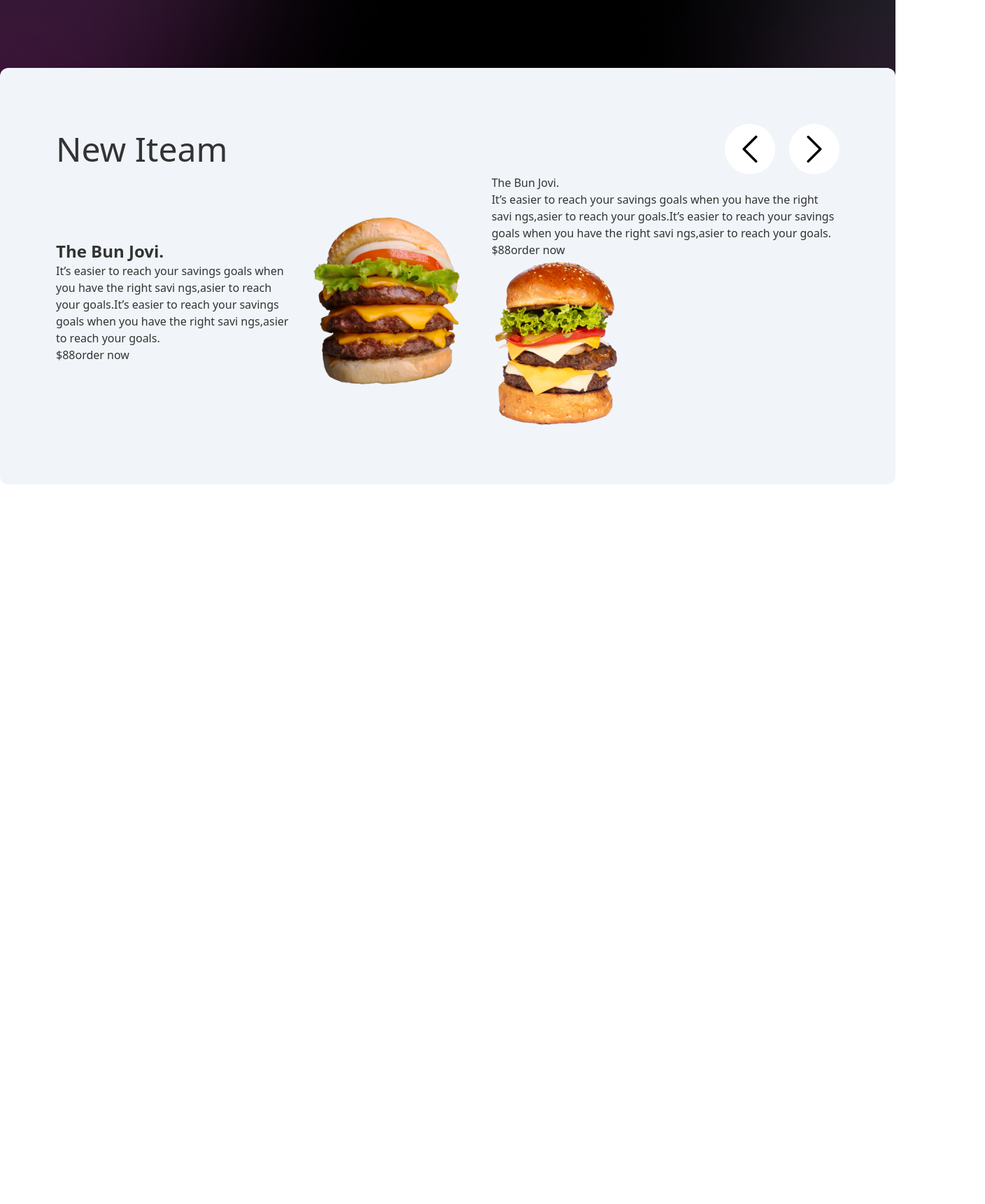
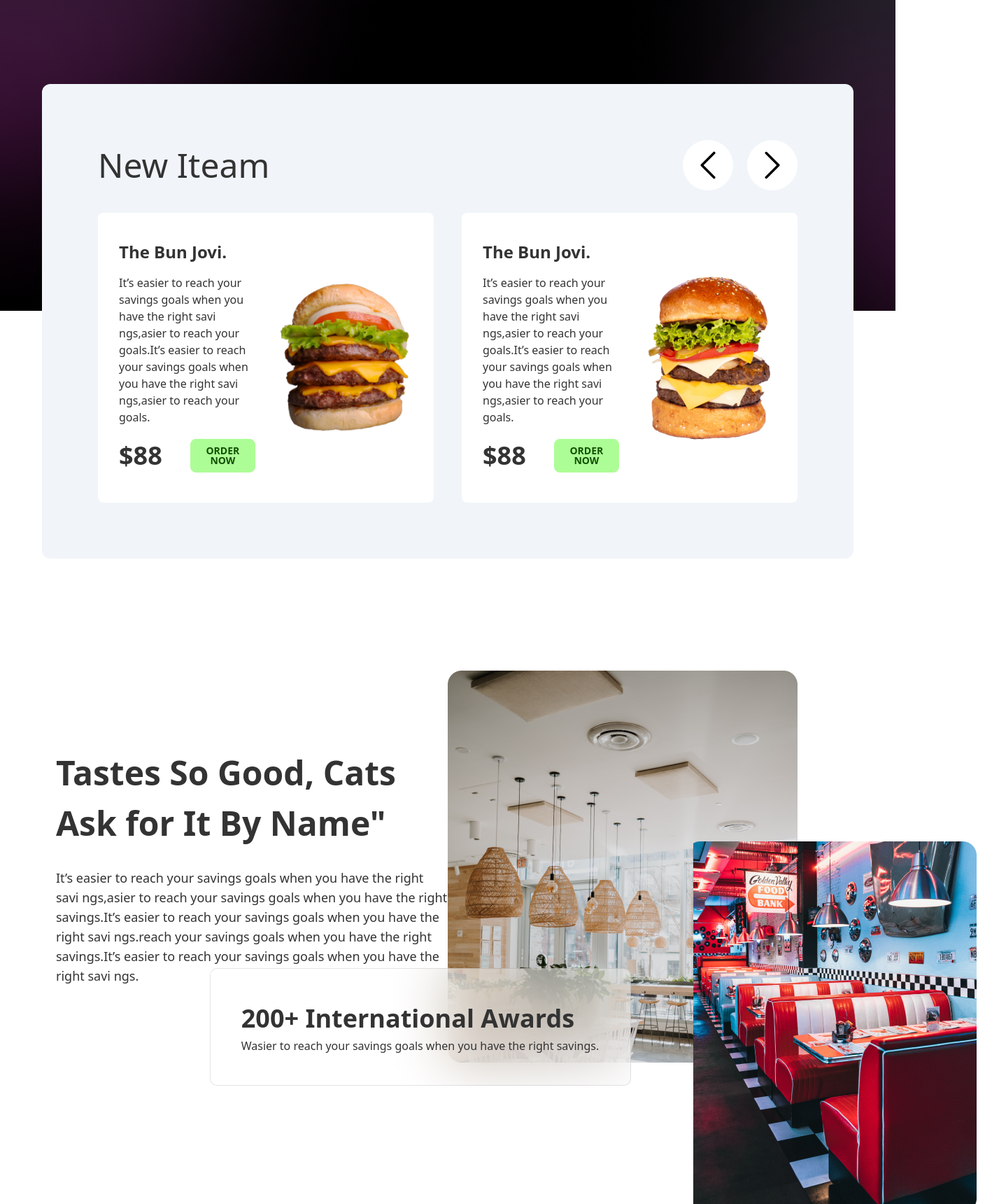
Before and after one commit to mahbubaly/Food, a React (Vite) app: page / in a window 1280 px wide. Shown: the part 540-2260 px from the top of the page at 70% size, 1408 px wide, since content can reach past the window. Before the commit the page ends 1616 px from the top, so only its background shows below. Built offline with nearby package versions, Linux system fonts and the light colour scheme.

Commit message:
added sections

```diff
--- a/src/Components/Header.jsx
+++ b/src/Components/Header.jsx
@@ -37,9 +37,9 @@ const Header = () => {
                 {/* Section 2  */}
 
                 <div className='container mx-auto  '>
-                    <div className='grid grid-cols-2 lg:gap-36 text-white lg:pt-20 items-center p-20 ' >
-                        <div>
-                            <h1 className='text-[64px] mb-[476px]'>Just like grandma used to make</h1>
+                    <div className='grid grid-cols-2 2xl:gap-36 gap-10  text-white lg:pt-20 items-center p-20 ' >
+                        <div className='mb-[476px]'>
+                            <h1 className='xl:text-[64px] lg:text-[48px]   w-full'>Just like grandma used to make</h1>
 
                         </div>
                         <div className='mb-[476px]'>
--- a/src/Components/Items.jsx
+++ b/src/Components/Items.jsx
@@ -3,50 +3,59 @@ import { ChevronRightIcon, ChevronLeftIcon } from '@heroicons/react/24/solid'
 import burger1 from '../images/burger 1.png'
 import burger2 from '../images/burger 2.png'
 import { Link } from 'react-router-dom';
+import Section_2 from './Section_2';
 
 const Items = () => {
     return (
         <>
-            <div className='container mx-auto p-20 relative -top-96 bg-slate-100 rounded-xl'>
-                <div className='flex justify-between'>
+            <div className='lg:p-[60px]'>
+                <div className='container mx-auto p-20  relative xl:-top-96 lg:-top-[500px]  bg-slate-100 rounded-xl'>
+                    <div className='flex justify-between items-center'>
                         <h1 className='text-[48px]'>New Iteam</h1>
                         <div className='flex gap-5'>
-                        <ChevronLeftIcon className="h-[72px] w-[72px] p-2 rounded-[50%] hover:bg-primary duration-500 bg-[#FFFFFF] text-black" />
-                        <ChevronRightIcon className="h-[72px] w-[72px] p-2 rounded-[50%] hover:bg-primary duration-500 bg-[#FFFFFF] text-black" />
+                            <ChevronLeftIcon className="xl:h-[72px] xl:w-[72px] lg:w-[50px] lg:h-[50px] w-8 h-8 p-2 rounded-[50%] hover:bg-primary duration-500 bg-[#FFFFFF] text-black" />
+                            <ChevronRightIcon className="xl:h-[72px] xl:w-[72px] lg:w-[50px] lg:h-[50px] w-8 h-8 p-2 rounded-[50%] hover:bg-primary duration-500 bg-[#FFFFFF] text-black" />
 
                         </div>
 
                     </div>
-                <div className='flex gap-10'>
-                    <div className='flex gap-7 justify-center items-center'>
+                    <div className='md:flex  gap-10 mt-8'>
+
+                        <div className='grid md:grid-cols-2 grid-cols-1 items-center  lg:gap-5 xl:gap-[30px] bg-white py-[40px] px-[30px] rounded-lg'>
                             <div>
                                 <h1 className='text-2xl font-bold'>The Bun Jovi.</h1>
-                            <p>It’s easier to reach your savings goals when you have the right savi ngs,asier to reach your goals.It’s easier to reach your savings goals when you have the right savi ngs,asier to reach your goals.</p>
-                            <div className='flex'>
-                                <p>$88</p>
-                                <Link> <button>order now</button></Link>
+                                <p className='text-[16px] my-4 '> It’s easier to reach your savings goals when you have the right savi ngs,asier to reach your goals.It’s easier to reach your savings goals when you have the right savi ngs,asier to reach your goals.</p>
+                                <div className='flex justify-between gap-10 items-center'>
+                                    <p className='text-[36px] font-bold'>$88</p>
+                                    <Link> <button className='btn btn-primary'>order now</button></Link>
                                 </div>
 
                             </div>
-                        <img src={burger1} alt="" />
+                            <img className='mx-auto' src={burger1} alt="" />
 
                         </div>
+
+                        <div className='grid md:grid-cols-2 grid-cols-1 items-center  lg:gap-5 xl:gap-[30px] bg-white py-[40px] px-[30px] rounded-lg'>
                             <div>
-                        <div>
-                            <h1>The Bun Jovi.</h1>
-                            <p>It’s easier to reach your savings goals when you have the right savi ngs,asier to reach your goals.It’s easier to reach your savings goals when you have the right savi ngs,asier to reach your goals.</p>
-                            <div className='flex'>
-                                <p>$88</p>
-                                <Link> <button>order now</button></Link>
+                                <h1 className='text-2xl font-bold'>The Bun Jovi.</h1>
+                                <p className='text-[16px] my-4'>It’s easier to reach your savings goals when you have the right savi ngs,asier to reach your goals.It’s easier to reach your savings goals when you have the right savi ngs,asier to reach your goals.</p>
+                                <div className='flex justify-between gap-10 items-center'>
+                                    <p className='text-[36px] font-bold'>$88</p>
+                                    <Link> <button className='btn btn-primary'>order now</button></Link>
                                 </div>
 
                             </div>
-                        <img src={burger2} alt="" />
+                            <img className='mx-auto' src={burger2} alt="" />
 
                         </div>
                     </div>
 
                 </div>
+            </div>
+
+
+
+            <Section_2 />
 
 
         </>
--- /dev/null
+++ b/src/Components/Section_2.jsx
@@ -0,0 +1,36 @@
+import React from 'react';
+import './Styles/Style.css'
+import img from '../images/Mask Group.png'
+import img2 from '../images/Mask Group 1.png'
+
+const Section_2 = () => {
+    return (
+        <>
+            <div className='container mx-auto mt-[100px] px-20 '>
+                <div className='grid grid-cols-2 relative items-center -top-96 '>
+                    <div>
+                        <h1 className='text-[48px] font-semibold mb-7'>Tastes So Good, Cats Ask for It By Name"</h1>
+                        <p className='text-lg'>It’s easier to reach your savings goals when you have the right savi ngs,asier to reach your savings goals when you have the right savings.It’s easier to reach your savings goals when you have the right savi ngs.reach your savings goals when you have the right savings.It’s easier to reach your savings goals when you have the right savi ngs.</p>
+
+                    </div>
+                    <div>
+                        <img src={img} alt="" />
+
+
+                    </div>
+
+                </div>
+                <div className='relative xl:-top-[700px] xl:left-52 left-4 -top-[600px] gap-20 justify-center flex items-center'>
+                    <div className='awards  p-11'>
+                        <h1 className='font-bold text-[36px]'>200+ International Awards</h1>
+                        <p>Wasier to reach your savings goals when you have the right savings.</p>
+                    </div>
+                    <img src={img2} alt="" />
+                </div>
+            </div>
+
+        </>
+    );
+};
+
+export default Section_2;
--- a/src/Components/Styles/Style.css
+++ b/src/Components/Styles/Style.css
@@ -1,7 +1,24 @@
-.header{
+.header {
     background-image: url(../../images/bg.png);
     background-repeat: no-repeat;
     background-size: cover;
     background-position: center;
 
+
 }
+
+
+.awards {
+    /* background-image: url(../../images/Rectangle/4241.png);
+    background-repeat: no-repeat;
+    background-size: cover;
+    background-position: center; */
+
+    background: rgba(255, 255, 255, 0.53);
+    border: 1px solid rgba(0, 0, 0, 0.1);
+    backdrop-filter: blur(40px);
+    /* Note: backdrop-filter has minimal browser support */
+
+    border-radius: 10px;
+
+}
```
Also changed, not shown: src/images/Rectangle 4241.png (added). Lines whose indentation alone changed are shown as unchanged.
